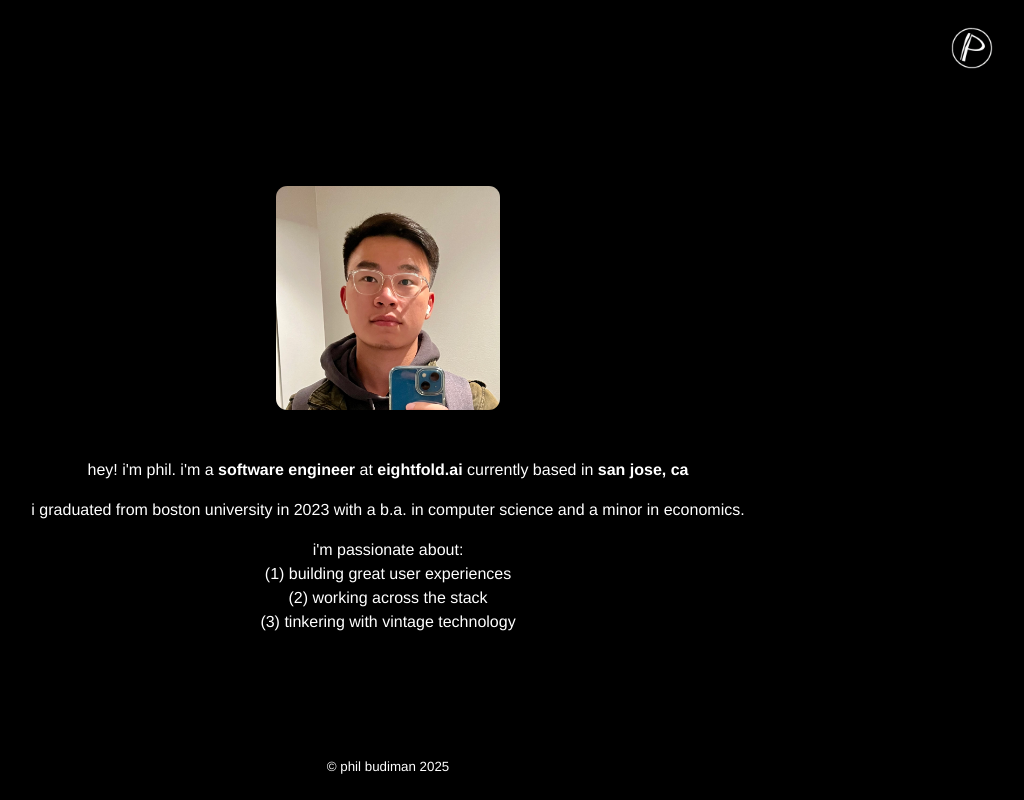
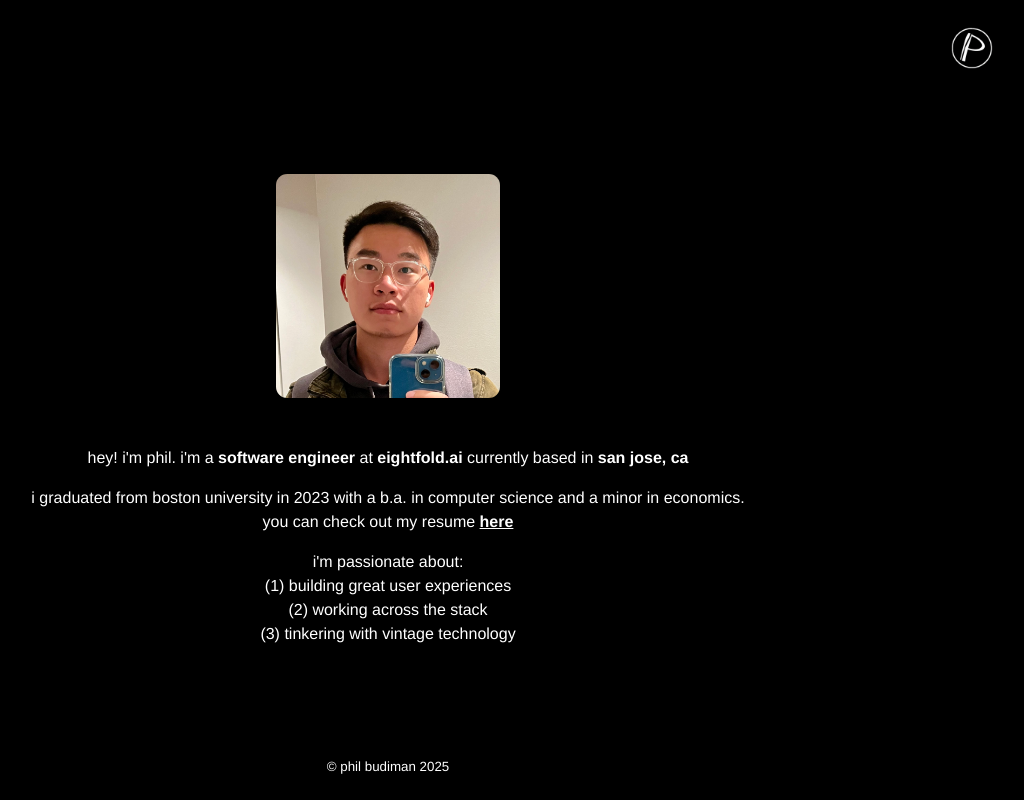
Before and after one commit to philbudiman/website, a React (Vite) app: page /about in a window 1280 px wide. Shown: the whole page, without its empty margins (252-1276 px from the left). Built offline with nearby package versions, Linux system fonts and the light colour scheme.

Commit message:
update about blurb

```diff
--- a/src/pages/About/About.css
+++ b/src/pages/About/About.css
@@ -17,4 +17,10 @@
         height: 14rem;
         border-radius: 5%;
     }
+
+    & a {
+        color: white;
+        font-weight: 800;
+        text-decoration: underline;
+    }
 }
--- a/src/pages/About/About.tsx
+++ b/src/pages/About/About.tsx
@@ -5,8 +5,8 @@ import Markdown from 'react-markdown';
 const About = () => {
     const textContent = [
         "hey! i'm phil. i'm a **software engineer** at **eightfold.ai** currently based in **san jose, ca**",
-        "i graduated from boston university in 2023 with a b.a. in computer science and a minor in economics.",
-        "i'm passionate about:\n(1) building great user experiences\n(2) working across the stack\n(3) tinkering with vintage technology"
+        "i graduated from boston university in 2023 with a b.a. in computer science and a minor in economics.\nyou can check out my resume [here](https://drive.google.com/file/d/1iINwbG7WOsyO90oRcw6TWDzGkNC28F0x/view?usp=sharing)",
+        "i'm passionate about:\n(1) building great user experiences\n(2) working across the stack\n(3) tinkering with vintage technology",
     ];
     return (
         <div className="fade-in">
```
